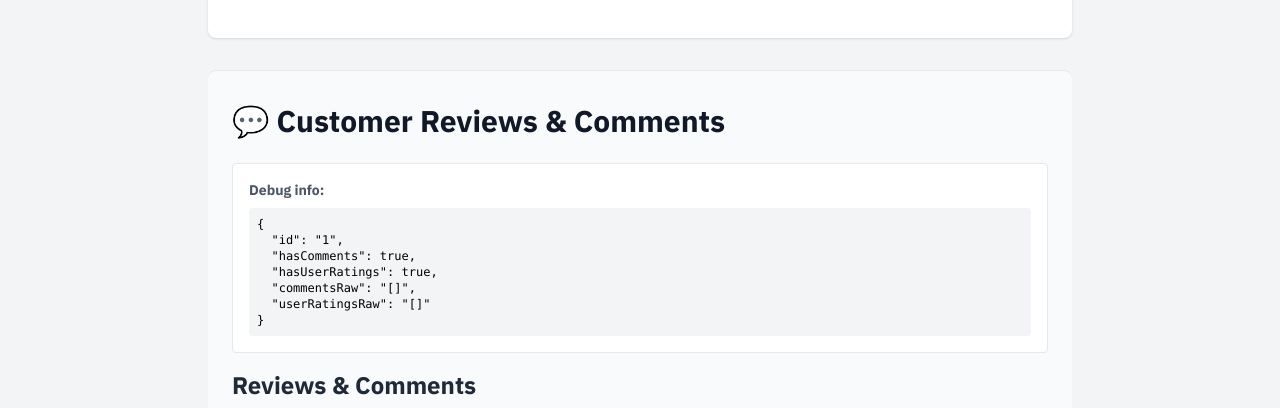
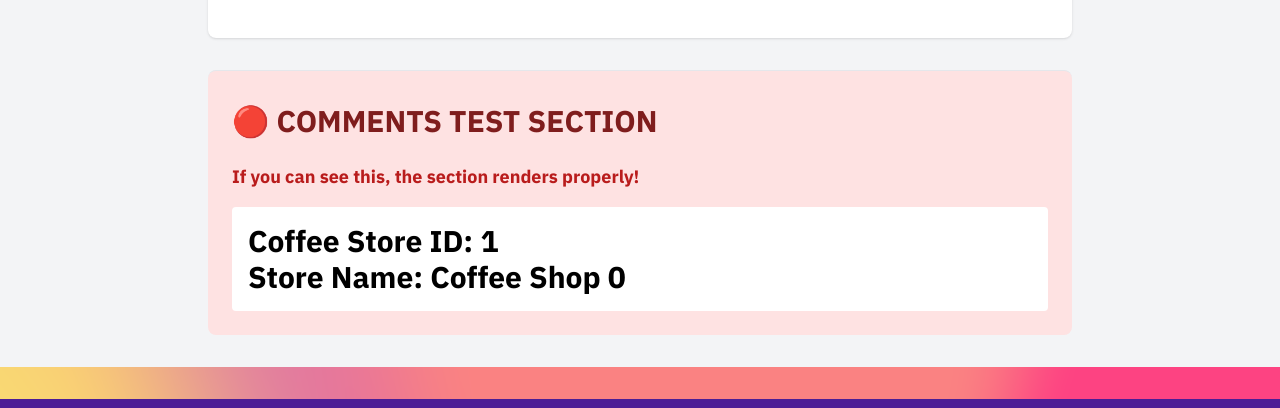
Before and after one commit to MSMITH71910/discover-coffee-stores, a Next.js app: page /coffee-store/1 in a window 1280 px wide. Shown: the part 544-952 px from the top of the page. Built offline with nearby package versions, Linux system fonts and the light colour scheme; no server answers.

Commit message:
MINIMAL TEST: Basic HTML section to test if page renders

```diff
--- a/app/coffee-store/[id]/page.tsx
+++ b/app/coffee-store/[id]/page.tsx
@@ -245,32 +245,14 @@ export default async function Page(props: {
             </div>
           </div>
 
-          {/* Comments Section */}
-          <div className="mt-8 border-t pt-8 bg-gray-50 p-6 rounded-lg">
-            <h2 className="text-3xl font-bold text-gray-900 mb-6">💬 Customer Reviews & Comments</h2>
-            <div className="bg-white p-4 rounded border mb-4">
-              <p className="text-sm text-gray-600">Debug info:</p>
-              <pre className="text-xs bg-gray-100 p-2 rounded mt-2">{JSON.stringify({
-                id: coffeeStore.id,
-                hasComments: !!coffeeStore.comments,
-                hasUserRatings: !!coffeeStore.userRatings,
-                commentsRaw: coffeeStore.comments,
-                userRatingsRaw: coffeeStore.userRatings
-              }, null, 2)}</pre>
+          {/* Comments Section - Simple Test */}
+          <div className="mt-8 border-t pt-8 bg-red-100 p-6 rounded-lg">
+            <h2 className="text-3xl font-bold text-red-900 mb-6">🔴 COMMENTS TEST SECTION</h2>
+            <p className="text-lg text-red-700">If you can see this, the section renders properly!</p>
+            <div className="bg-white p-4 rounded mt-4">
+              <p><strong>Coffee Store ID:</strong> {coffeeStore.id}</p>
+              <p><strong>Store Name:</strong> {coffeeStore.name}</p>
             </div>
-            <CommentsSection
-              coffeeStoreId={coffeeStore.id}
-              initialComments={[
-                {
-                  id: "debug-comment",
-                  name: "Debug User",
-                  comment: "This is a hardcoded comment to test if the component works!",
-                  rating: 5,
-                  timestamp: new Date().toISOString()
-                }
-              ]}
-              initialUserRatings={[5]}
-            />
           </div>
         </div>
       </div>
```
